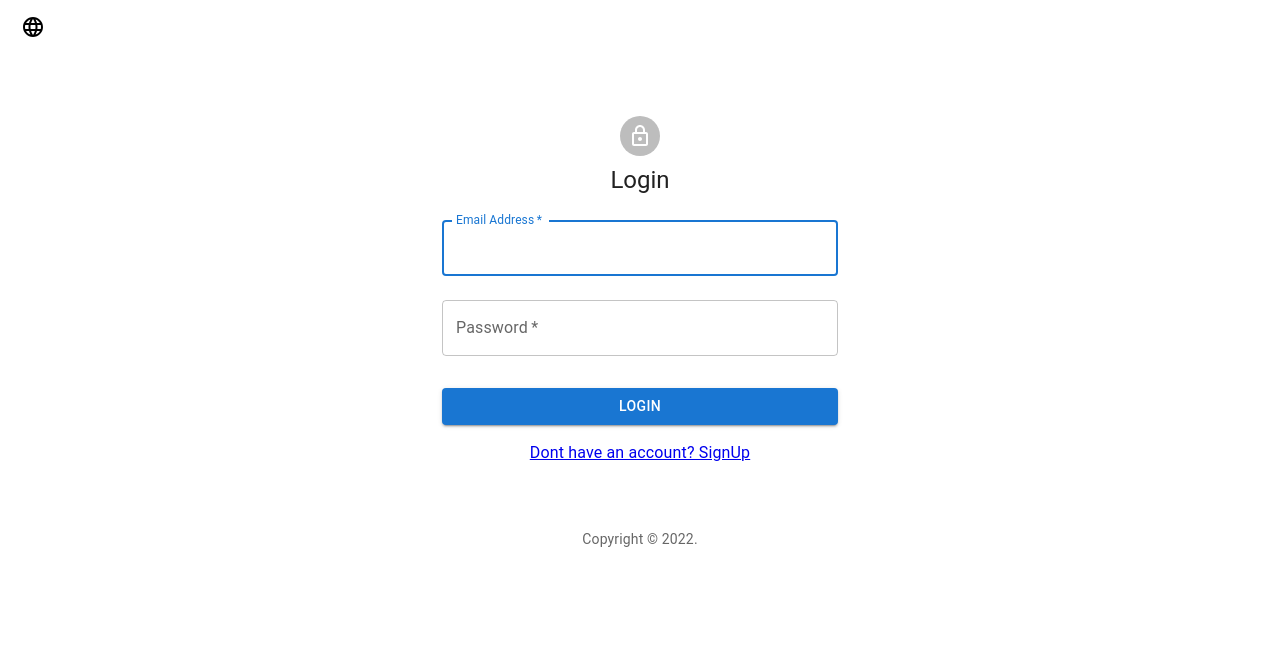
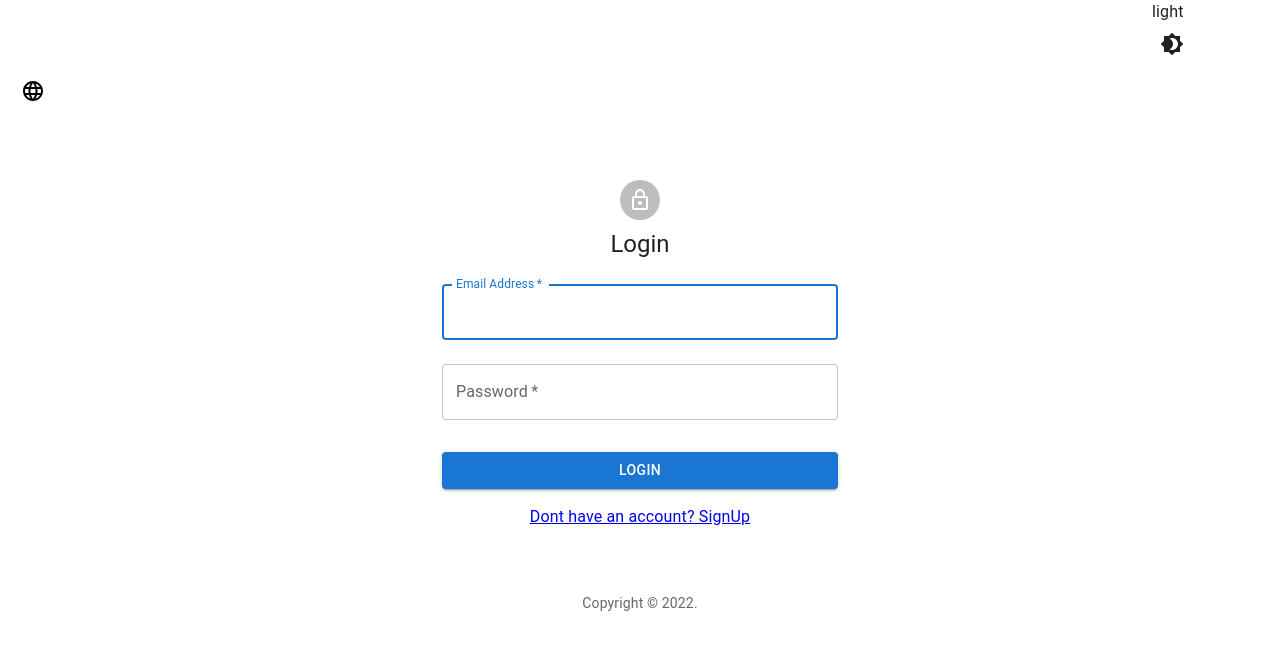
Before and after one commit to Seemakhaleel/client-quality-assurance, a React (Create React App) app in the folder react-app/: page / in a window 1280 px wide. Shown: the top 650 px of the page. Built offline with nearby package versions, Linux system fonts and the light colour scheme.

Commit message:
dark mode for login for practice but lowkey saqat

```diff
--- a/react-app/src/Pages/Questions/Questions.jsx
+++ b/react-app/src/Pages/Questions/Questions.jsx
@@ -79,13 +79,12 @@ const Questions = () => {
 
     return (
         <>
-            <Container>
-                <Grid container>
-                    <Grid item xs={12}>
-                        <Typography variant="h5" component="h1">
+            {/* <Container> */}
+            <Grid container padding={4}>
+                <Typography variant="h5" component="h1" sx={{ fontWeight: 'bold' }}>
                     {t('dashboard.Questions')}
                 </Typography>
-
+                <Grid item xs={12}>
                     <Button
                         sx={{ float: 'right' }}
                         variant="contained"
@@ -112,7 +111,7 @@ const Questions = () => {
                     />
                 </Grid>
             </Grid>
-            </Container>
+            {/* </Container> */}
             <Alert openPopup={openPopup} setOpenPopup={setOpenPopup}></Alert>
         </>
     )
--- a/react-app/src/Pages/userAuth/Login.jsx
+++ b/react-app/src/Pages/userAuth/Login.jsx
@@ -24,7 +24,9 @@ import { IconButton, Menu, MenuItem, MenuList, Tooltip } from '@mui/material'
 import LanguageIcon from '@mui/icons-material/Language'
 import { useTranslation } from 'react-i18next'
 import '../../i18n'
-
+import { useTheme } from '@mui/material/styles'
+import Brightness4Icon from '@mui/icons-material/Brightness4'
+import Brightness7Icon from '@mui/icons-material/Brightness7'
 import { useForm } from 'react-hook-form'
 import { yupResolver } from '@hookform/resolvers/yup'
 
@@ -41,9 +43,27 @@ function Copyright(props) {
     )
 }
 
-const theme = createTheme() //creates a theme for the app to use
+export default function Login() {
+    const [mode, setMode] = React.useState('light')
+    const colorMode = React.useMemo(
+        () => ({
+            toggleColorMode: () => {
+                setMode((prevMode) => (prevMode === 'light' ? 'dark' : 'light'))
+            }
+        }),
+        []
+    )
 
-export default function Login() {
+    const theme = React.useMemo(
+        () =>
+            createTheme({
+                palette: {
+                    mode
+                }
+            }),
+        [mode]
+    )
+
     const {
         register,
         handleSubmit,
@@ -148,6 +168,21 @@ export default function Login() {
 
     return (
         <ThemeProvider theme={theme}>
+            <Box
+                sx={{
+                    width: '7%',
+                    marginLeft: '90%'
+                }}
+            >
+                {theme.palette.mode}
+                <IconButton
+                    sx={{ display: 'flex', cursor: 'pointer', ml: 2, flexDirection: 'row', marginLeft: '900' }}
+                    onClick={colorMode.toggleColorMode}
+                    color="inherit"
+                >
+                    {theme.palette.mode === 'dark' ? <Brightness7Icon /> : <Brightness4Icon />}
+                </IconButton>
+            </Box>
             <Tooltip title="Language">
                 <IconButton
                     onClick={handleClick}
@@ -157,18 +192,17 @@ export default function Login() {
                     aria-expanded={open ? 'true' : undefined}
                     sx={{
                         color: 'black',
+
                         marginRight: '10px',
                         cursor: 'pointer',
                         ml: 2,
                         marginTop: '10px'
                     }}
-                    color="inherit"
                 >
                     <LanguageIcon />
                 </IconButton>
             </Tooltip>
             <Container component="main" maxWidth="xs">
-                <CssBaseline />
                 <Box
                     sx={{
                         marginTop: 8,
@@ -239,9 +273,7 @@ export default function Login() {
                         </Grid>
                     </Box>
                 </Box>
-
                 <Copyright sx={{ mt: 8, mb: 4 }} />
-
                 <Menu
                     anchorEl={anchorEl}
                     id="account-menu"
@@ -283,6 +315,7 @@ export default function Login() {
                         </MenuItem>
                     ))}
                 </Menu>
+                <CssBaseline />
             </Container>
         </ThemeProvider>
     )
--- a/react-app/src/Pages/userAuth/SignUp.jsx
+++ b/react-app/src/Pages/userAuth/SignUp.jsx
@@ -118,7 +118,7 @@ export default function SignUp() {
                     email: data.email,
                     password: data.password,
                     role: data.role,
-                    displayName: 'displayName'
+                    displayName: data.displayName
                 }
             })
 
--- a/react-app/src/components/Cards.jsx
+++ b/react-app/src/components/Cards.jsx
@@ -39,8 +39,10 @@ export default function Cards({ questions }) {
                             <Typography variant="h5" component="div">
                                 {ques.question}
                             </Typography>
-                            <Typography variant="body2">{ques.description}</Typography>
-                            <Typography sx={{ mb: 1.5 }} color="text.secondary">
+                            <Typography variant="body2" component="p">
+                                {ques.description}
+                            </Typography>
+                            <Typography sx={{ mb: 1.5 }} color="text.secondary" component="span">
                                 <Chip
                                     color="primary"
                                     label={categories.map((cat) => (cat.id === ques.categoryId ? cat.name : null))} //  this map is to get the category name from the categories array
--- a/react-app/src/components/Layout.jsx
+++ b/react-app/src/components/Layout.jsx
@@ -46,7 +46,7 @@ const AccountStyle = styled('div')(({ theme }) => ({
 const drawerWidth = 240
 
 function Layout(props) {
-    const { window, children } = props
+    const { window } = props
     const [mobileOpen, setMobileOpen] = React.useState(false)
 
     const dispatch = useDispatch()
--- a/react-app/src/components/Tables.jsx
+++ b/react-app/src/components/Tables.jsx
@@ -5,9 +5,8 @@ import TableCell, { tableCellClasses } from '@mui/material/TableCell'
 import TableHead from '@mui/material/TableHead'
 import TableRow from '@mui/material/TableRow'
 import { styled } from '@mui/material/styles'
-import { IconButton, Paper, TableContainer, Typography } from '@mui/material'
+import { IconButton, Paper, TableContainer } from '@mui/material'
 import EditIcon from '@mui/icons-material/Edit'
-import Box from '@mui/material/Box'
 
 const StyledTableCell = styled(TableCell)(({ theme }) => ({
     [`&.${tableCellClasses.head}`]: {
```
Lines whose indentation alone changed are shown as unchanged.
